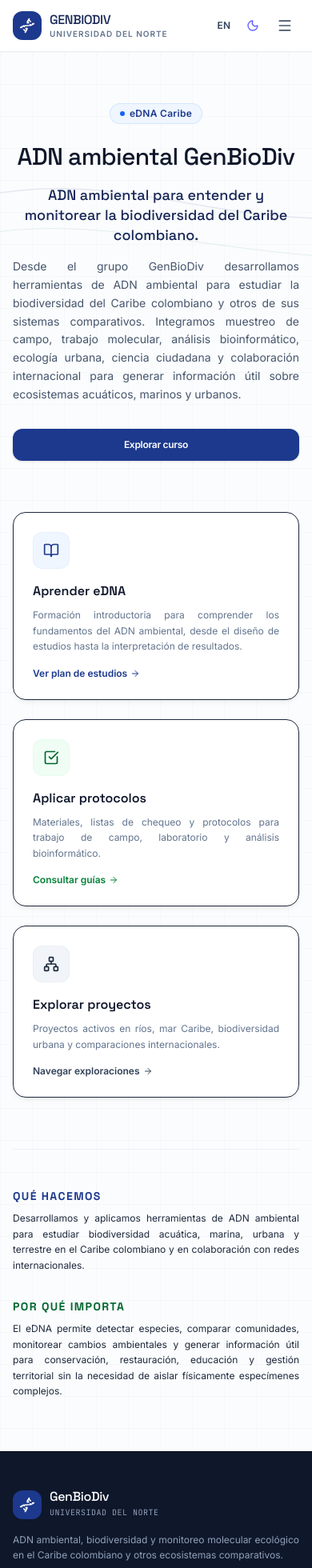
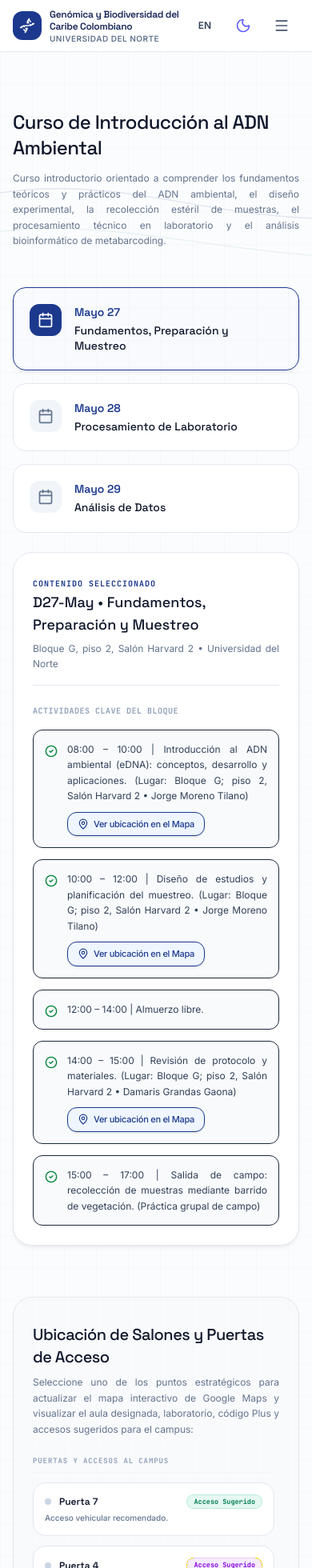
Before and after one commit to genbiodiv/eDNA.genbiodiv, a React (Vite) app: page / in a window 390 px wide. Shown: the top 1960 px of the page at 80% size. Built offline with nearby package versions, Linux system fonts and the light colour scheme.

Commit message:
refactor: optimize layout and remove hero component
Remove the Hero component and reconfigure the application to default to the course section. Update branding styles and add a background grid pattern to main sections for visual consistency.

```diff
--- a/src/App.tsx
+++ b/src/App.tsx
@@ -5,7 +5,6 @@
 
 import React, { useState, useEffect } from 'react';
 import Header from './components/Header';
-import Hero from './components/Hero';
 import Course from './components/Course';
 import Contact from './components/Contact';
 import Footer from './components/Footer';
@@ -16,12 +15,12 @@ export default function App() {
   const [lang, setLang] = useState<Language>('es');
   const [dark, setDark] = useState<boolean>(false);
   const [guideOpen, setGuideOpen] = useState<boolean>(false); // Guide is closed by default. No automatic splash popup.
-  const [currentHash, setCurrentHash] = useState<string>(window.location.hash || '#inicio');
+  const [currentHash, setCurrentHash] = useState<string>(window.location.hash || '#curso');
 
   // Listen to hash changes for sub-page routing setup
   useEffect(() => {
     const handleHashChange = () => {
-      setCurrentHash(window.location.hash || '#inicio');
+      setCurrentHash(window.location.hash || '#curso');
       window.scrollTo(0, 0);
     };
     window.addEventListener('hashchange', handleHashChange);
@@ -33,16 +32,18 @@ export default function App() {
     const savedDark = localStorage.getItem('genbiodiv-theme-dark');
     if (savedDark === 'true') {
       setDark(true);
-    } else if (savedDark === 'false') {
+    } else {
       setDark(false);
-    } else {
-      const prefersDark = window.matchMedia('(prefers-color-scheme: dark)').matches;
-      setDark(prefersDark);
     }
   }, []);
 
   useEffect(() => {
     localStorage.setItem('genbiodiv-theme-dark', dark.toString());
+    if (dark) {
+      document.documentElement.classList.add('dark');
+    } else {
+      document.documentElement.classList.remove('dark');
+    }
   }, [dark]);
 
   const handleCloseGuide = () => {
@@ -66,11 +67,8 @@ export default function App() {
       {/* Main Container Pages with clean fade-in entry transition */}
       <main className="flex-1">
         <div key={currentHash} className="animate-fade-in">
-          {currentHash === '#curso' && <Course lang={lang} />}
+          {(currentHash === '#curso' || !['#contacto'].includes(currentHash)) && <Course lang={lang} />}
           {currentHash === '#contacto' && <Contact lang={lang} />}
-          {(!['#curso', '#contacto'].includes(currentHash)) && (
-            <Hero lang={lang} onOpenGuide={handleOpenGuide} />
-          )}
         </div>
       </main>
 
--- a/src/components/Course.tsx
+++ b/src/components/Course.tsx
@@ -151,15 +151,27 @@ export default function Course({ lang }: CourseProps) {
   const activeDayData = courseDays.find(d => d.id === selectedDay)!;
 
   return (
-    <section id="curso" className="py-16 bg-white dark:bg-slate-900 border-b border-slate-200/50 dark:border-slate-800/50 transition-colors">
-      <div className="max-w-7xl mx-auto px-4 sm:px-6 lg:px-8">
+    <section id="curso" className="relative overflow-hidden bg-slate-50/50 dark:bg-slate-950 bg-pattern py-16 md:py-24 border-b border-slate-200/65 dark:border-slate-850/65 transition-colors">
+
+      {/* Subtle organic shapes background to signify DNA and Water */}
+      <div className="absolute inset-0 z-0 pointer-events-none opacity-10 dark:opacity-5">
+        <svg className="w-full h-full" xmlns="http://www.w3.org/2000/svg">
+          <defs>
+            <pattern id="grid-course" width="40" height="40" patternUnits="userSpaceOnUse">
+              <path d="M 40 0 L 0 0 0 40" fill="none" stroke="currentColor" strokeWidth="0.5" className="text-slate-350 dark:text-slate-750" />
+            </pattern>
+          </defs>
+          <rect width="100%" height="100%" fill="url(#grid-course)" />
+          {/* Wave line */}
+          <path d="M -100 200 C 200 100, 300 300, 700 150 C 1000 50, 1200 400, 1600 250" fill="none" stroke="currentColor" strokeWidth="1.5" className="text-blue-900" />
+          <path d="M -100 250 C 150 150, 400 350, 800 200 C 1100 100, 1300 450, 1700 300" fill="none" stroke="currentColor" strokeWidth="1" className="text-emerald-700" />
+        </svg>
+      </div>
+
+      <div className="max-w-7xl mx-auto px-4 sm:px-6 lg:px-8 relative z-10">
 
         {/* Section Header */}
         <div className="max-w-3xl animate-fade-in">
-          <span className="text-xs font-mono font-semibold tracking-wider text-blue-900 dark:text-blue-400 uppercase flex items-center gap-1.5">
-            <GraduationCap className="w-4 h-4" />
-            <span>{lang === 'es' ? 'FORMACIÓN ACADÉMICA' : 'ACADEMIC TRAINING'}</span>
-          </span>
           <h2 id="course-section-title" className="mt-2 font-display font-medium text-slate-900 dark:text-white text-2xl sm:text-3xl tracking-tight">
             {courseTitle[lang]}
           </h2>
@@ -274,10 +286,6 @@ export default function Course({ lang }: CourseProps) {
             {/* Left Col: Campus Guide Details & Location Selector buttons */}
             <div className="lg:col-span-5 flex flex-col justify-between space-y-6">
               <div>
-                <span className="text-[10px] font-mono font-bold tracking-wider text-blue-900 dark:text-blue-400 uppercase flex items-center gap-1.5">
-                  <MapPin className="w-4 h-4 text-blue-900 dark:text-blue-400" />
-                  <span>{lang === 'es' ? 'MAPA INTERACTIVO Y ACCESO DE ESTUDIANTES' : 'GOOGLE MAPS & CAMPUS ACCESS'}</span>
-                </span>
                 <h3 className="mt-2 font-display font-medium text-slate-900 dark:text-white text-xl tracking-tight">
                   {lang === 'es' ? 'Ubicación de Salones y Puertas de Acceso' : 'Uninorte Room & Gate Directory'}
                 </h3>
--- a/src/components/Footer.tsx
+++ b/src/components/Footer.tsx
@@ -31,23 +31,13 @@ export default function Footer({ lang }: FooterProps) {
                 <Dna className="w-5 h-5" />
               </span>
               <div className="flex flex-col">
-                <span className="font-display font-medium text-white text-base leading-none tracking-tight">
-                  GenBioDiv
+                <span className="font-display font-semibold text-white text-sm sm:text-base leading-tight tracking-tight">
+                  Genómica y Biodiversidad del Caribe Colombiano
                 </span>
-                <span className="text-[10px] font-mono tracking-wider text-blue-405 mt-1 uppercase">
+                <span className="text-[10px] font-mono tracking-wider text-blue-400 mt-1 uppercase">
                   Universidad del Norte
                 </span>
               </div>
-            </div>
-
-            <p className="text-xs text-slate-400 leading-relaxed">
-              {lang === 'es'
-                ? 'ADN ambiental, biodiversidad y monitoreo molecular ecológico en el Caribe colombiano y otros ecosistemas comparativos.'
-                : 'Environmental DNA, biological diversity, and molecular surveillance inside the Colombian Caribbean and equivalent baselines.'}
-            </p>
-
-            <div className="text-[10px] font-mono text-slate-500 space-y-0.5">
-               <p>Barranquilla, Colombia</p>
             </div>
           </div>
 
--- a/src/components/Header.tsx
+++ b/src/components/Header.tsx
@@ -25,7 +25,6 @@ export default function Header({ lang, setLang, dark, setDark, currentHash }: He
   };
 
   const menuItems = [
-    { name: t.navStart, href: '#inicio' },
     { name: t.navCourse, href: '#curso' },
     { name: t.navContact, href: '#contacto' },
   ];
@@ -36,15 +35,15 @@ export default function Header({ lang, setLang, dark, setDark, currentHash }: He
         <div className="flex justify-between items-center h-16">
 
           {/* Logo Brand */}
-          <a href="#inicio" className="flex items-center gap-2.5 group">
+          <a href="#curso" className="flex items-center gap-2.5 group">
             <span className="p-2 bg-blue-900 dark:bg-blue-850 rounded-xl text-white transition-transform group-hover:scale-105">
               <Dna className="w-5 h-5" />
             </span>
             <div className="flex flex-col">
-              <span className="font-display font-medium text-blue-950 dark:text-white text-base leading-none tracking-tight uppercase">
-                GenBioDiv
+              <span className="font-display font-semibold text-blue-950 dark:text-white text-xs sm:text-sm md:text-base leading-tight tracking-tight">
+                Genómica y Biodiversidad del Caribe Colombiano
               </span>
-              <span className="text-[10px] font-sans font-semibold text-slate-500 dark:text-slate-400 mt-1 tracking-widest leading-none uppercase">
+              <span className="text-[10px] font-sans font-semibold text-slate-500 dark:text-slate-400 mt-0.5 tracking-wider leading-none uppercase">
                 Universidad del Norte
               </span>
             </div>
@@ -53,7 +52,7 @@ export default function Header({ lang, setLang, dark, setDark, currentHash }: He
           {/* Desktop Navigation */}
           <nav className="hidden lg:flex items-center gap-1.5">
             {menuItems.map((item) => {
-              const isActive = item.href === currentHash || (item.href === '#inicio' && !['#curso', '#contacto'].includes(currentHash));
+              const isActive = item.href === currentHash || (item.href === '#curso' && !['#contacto'].includes(currentHash));
               return (
                 <a
                   key={item.href}
@@ -95,12 +94,13 @@ export default function Header({ lang, setLang, dark, setDark, currentHash }: He
           </div>
 
           {/* Mobile Right Controls - Hamburger + Toggles combo */}
-          <div className="flex lg:hidden items-center gap-2">
+          <div className="flex lg:hidden items-center gap-1">
             {/* Minimal Mobile Lang Toggle */}
             <button
               id="mobile-lang-toggle"
               onClick={toggleLanguage}
-              className="p-1.5 text-xs font-semibold rounded-lg text-slate-700 dark:text-slate-300 hover:bg-slate-100 dark:hover:bg-slate-900"
+              className="flex items-center justify-center min-w-[44px] min-h-[44px] text-xs font-semibold rounded-xl text-slate-700 dark:text-slate-300 hover:bg-slate-100 dark:hover:bg-slate-900 transition-colors"
+              aria-label="Toggle language"
             >
               {lang === 'es' ? 'EN' : 'ES'}
             </button>
@@ -109,16 +109,18 @@ export default function Header({ lang, setLang, dark, setDark, currentHash }: He
             <button
               id="mobile-dark-toggle"
               onClick={() => setDark(!dark)}
-              className="p-1.5 text-slate-700 dark:text-slate-200 hover:bg-slate-100 dark:hover:bg-slate-900"
+              className="flex items-center justify-center min-w-[44px] min-h-[44px] rounded-xl text-slate-700 dark:text-slate-200 hover:bg-slate-100 dark:hover:bg-slate-900 transition-colors"
+              aria-label="Toggle dark mode"
             >
-              {dark ? <Sun className="w-4 h-4 text-amber-400" /> : <Moon className="w-4 h-4 text-indigo-500" />}
+              {dark ? <Sun className="w-5 h-5 text-amber-400" /> : <Moon className="w-5 h-5 text-indigo-500" />}
             </button>
 
             {/* Menu main button */}
             <button
               id="menu-trigger-btn"
               onClick={() => setMobileOpen(!mobileOpen)}
-              className="p-2 rounded-xl text-slate-600 dark:text-slate-300 hover:bg-slate-100 dark:hover:bg-slate-900 transition-colors"
+              className="flex items-center justify-center min-w-[44px] min-h-[44px] rounded-xl text-slate-600 dark:text-slate-300 hover:bg-slate-100 dark:hover:bg-slate-900 transition-colors"
+              aria-label="Toggle menu"
             >
               {mobileOpen ? <X className="w-5 h-5" /> : <Menu className="w-5 h-5" />}
             </button>
@@ -130,9 +132,10 @@ export default function Header({ lang, setLang, dark, setDark, currentHash }: He
       {/* Mobile Drawer */}
       {mobileOpen && (
         <div className="lg:hidden border-t border-slate-100 dark:border-slate-800 bg-white dark:bg-slate-950 transition-colors">
-          <div className="px-4 pt-2 pb-4 space-y-1">
+          <div className="px-4 pt-2 pb-4 space-y-3">
+            <div className="space-y-1">
               {menuItems.map((item) => {
-              const isActive = item.href === currentHash || (item.href === '#inicio' && !['#curso', '#contacto'].includes(currentHash));
+                const isActive = item.href === currentHash || (item.href === '#curso' && !['#contacto'].includes(currentHash));
                 return (
                   <a
                     key={item.href}
@@ -149,6 +152,34 @@ export default function Header({ lang, setLang, dark, setDark, currentHash }: He
                 );
               })}
             </div>
+
+            {/* Quick Action Drawer Controls */}
+            <div className="border-t border-slate-100 dark:border-slate-800 pt-3 px-4 flex items-center justify-between gap-4">
+              <span className="text-xs font-semibold text-slate-500 dark:text-slate-400 uppercase tracking-wider">
+                {lang === 'es' ? 'Preferencias' : 'Preferences'}
+              </span>
+              <div className="flex items-center gap-2">
+                {/* Language switch */}
+                <button
+                  id="drawer-lang-toggle"
+                  onClick={toggleLanguage}
+                  className="flex items-center gap-1.5 px-3 py-2 text-xs font-semibold rounded-xl text-slate-700 dark:text-slate-300 bg-slate-50 hover:bg-slate-100 dark:bg-slate-900 dark:hover:bg-slate-800 border border-slate-200/50 dark:border-slate-800/85 min-w-[44px] min-h-[44px] shadow-sm active:scale-95 transition-all"
+                >
+                  <Globe className="w-4 h-4 text-slate-500 dark:text-slate-400" />
+                  <span>{lang === 'es' ? 'EN' : 'ES'}</span>
+                </button>
+
+                {/* Dark Mode switch */}
+                <button
+                  id="drawer-dark-toggle"
+                  onClick={() => setDark(!dark)}
+                  className="flex items-center justify-center p-2.5 rounded-xl text-slate-700 dark:text-slate-300 bg-slate-50 hover:bg-slate-100 dark:bg-slate-900 dark:hover:bg-slate-800 border border-slate-200/50 dark:border-slate-800/85 min-w-[44px] min-h-[44px] shadow-sm active:scale-95 transition-all"
+                >
+                  {dark ? <Sun className="w-4 h-4 text-amber-400" /> : <Moon className="w-4 h-4 text-indigo-500" />}
+                </button>
+              </div>
+            </div>
+          </div>
         </div>
       )}
     </header>
--- a/src/components/Hero.tsx
+++ b/src/components/Hero.tsx
@@ -43,14 +43,6 @@ export default function Hero({ lang, onOpenGuide }: HeroProps) {
       </div>
 
       <div className="max-w-7xl mx-auto px-4 sm:px-6 lg:px-8 relative z-10 animate-fade-in">
-
-        {/* Top Mini Academic Badge */}
-        <div className="flex justify-center md:justify-start">
-          <span className="inline-flex items-center gap-1.5 px-3 py-1 text-xs font-semibold rounded-full bg-blue-50 text-blue-900 dark:bg-blue-950/50 dark:text-blue-300 border border-blue-200/55 dark:border-blue-905/50 tracking-wide">
-            <span className="w-1.5 h-1.5 rounded-full bg-blue-600 dark:bg-blue-400 animate-pulse"></span>
-            {t.badgeLabel}
-          </span>
-        </div>
 
         {/* Hero Title & Primary Pitch */}
         <div className="mt-6 text-center md:text-left max-w-4xl">
--- a/src/index.css
+++ b/src/index.css
@@ -1,5 +1,7 @@
 @import url('https://fonts.googleapis.com/css2?family=Space+Grotesk:wght@400;500;600;700&family=Inter:ital,wght@0,300;0,400;0,500;0,600;0,700;1,400&family=JetBrains+Mono:wght@400;500;700&display=swap');
 @import "tailwindcss";
+
+@variant dark (&:where(.dark, .dark *));
 
 @theme {
   --font-sans: "Inter", ui-sans-serif, system-ui, -apple-system, sans-serif;
```
Also changed, not shown: src/components/Contact.tsx (+18 -6 lines). Lines whose indentation alone changed are shown as unchanged.
